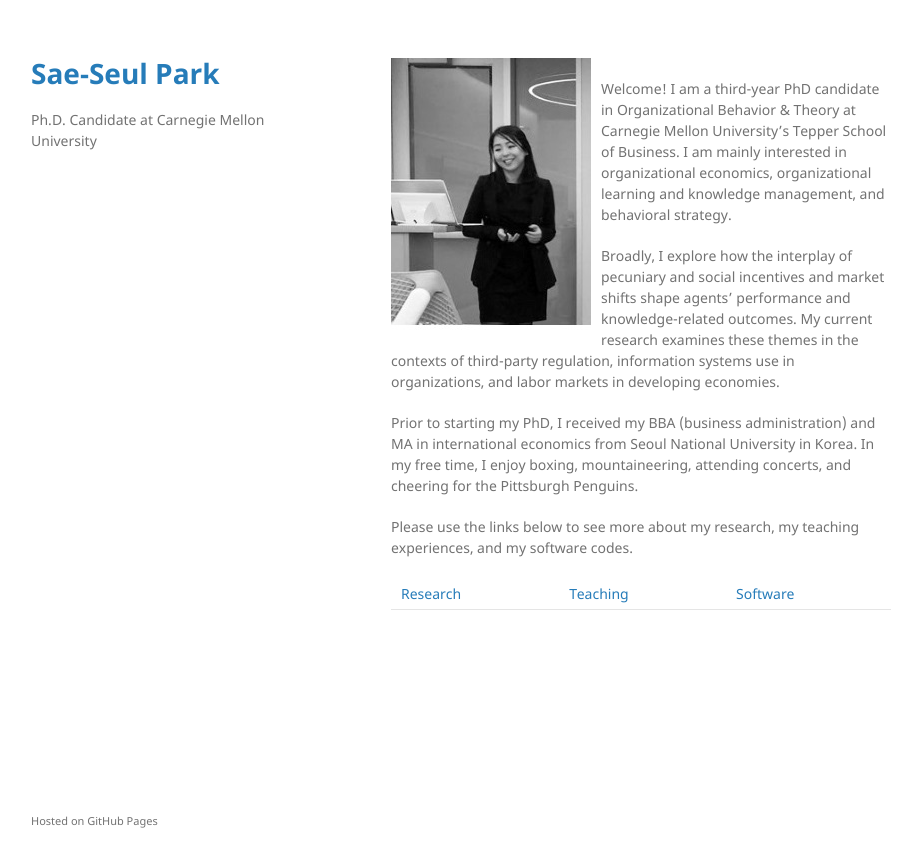
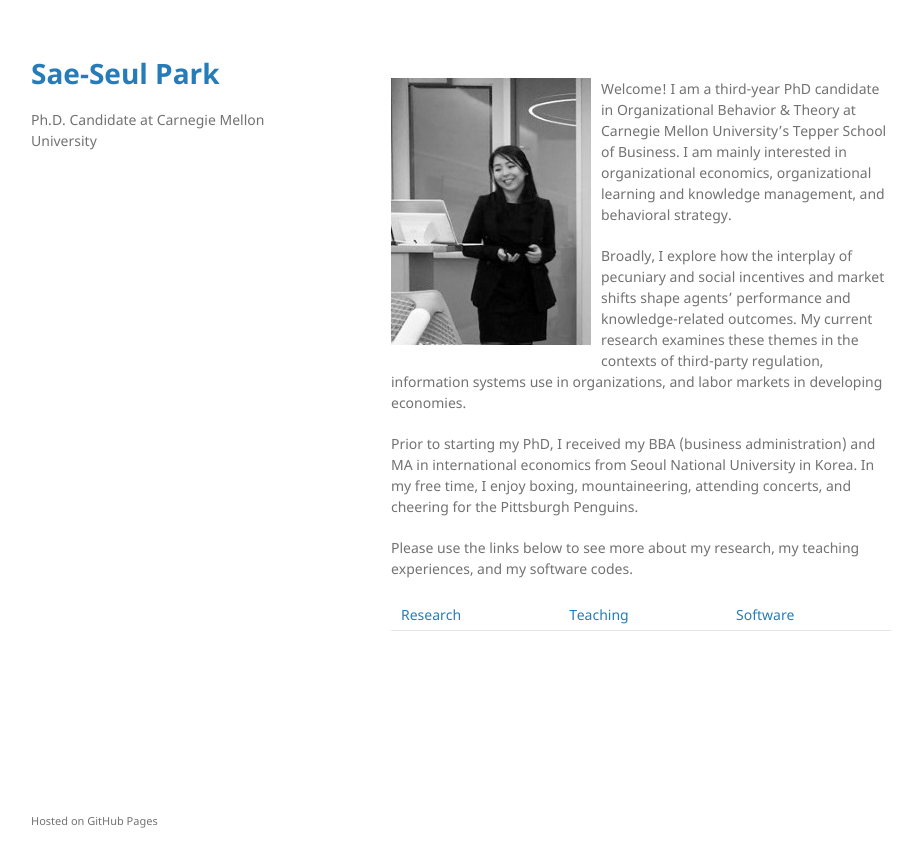
Before and after one commit to saepark/saepark.github.io, a Jekyll site: the page built from index.md, in a window 1280 px wide. Shown: the top 867 px of the page, without its empty margins (179-1101 px from the left). Built offline with Jekyll 4.4.1, drawn with Linux system fonts in a browser that asks for light colours; our own code applies the rules of GitHub Pages for plain Markdown files.

Commit message:
Update index.md

```diff
--- a/index.md
+++ b/index.md
@@ -1,4 +1,4 @@
-<img align="left" src="assets/sae-seulpark2.jpg">
+<img align="left" src="assets/sae-seulpark.jpg">
 
 Welcome! I am a third-year PhD candidate in Organizational Behavior & Theory at Carnegie Mellon University's Tepper School of Business. I am mainly interested in organizational economics, organizational learning and knowledge management, and behavioral strategy.
 
```
